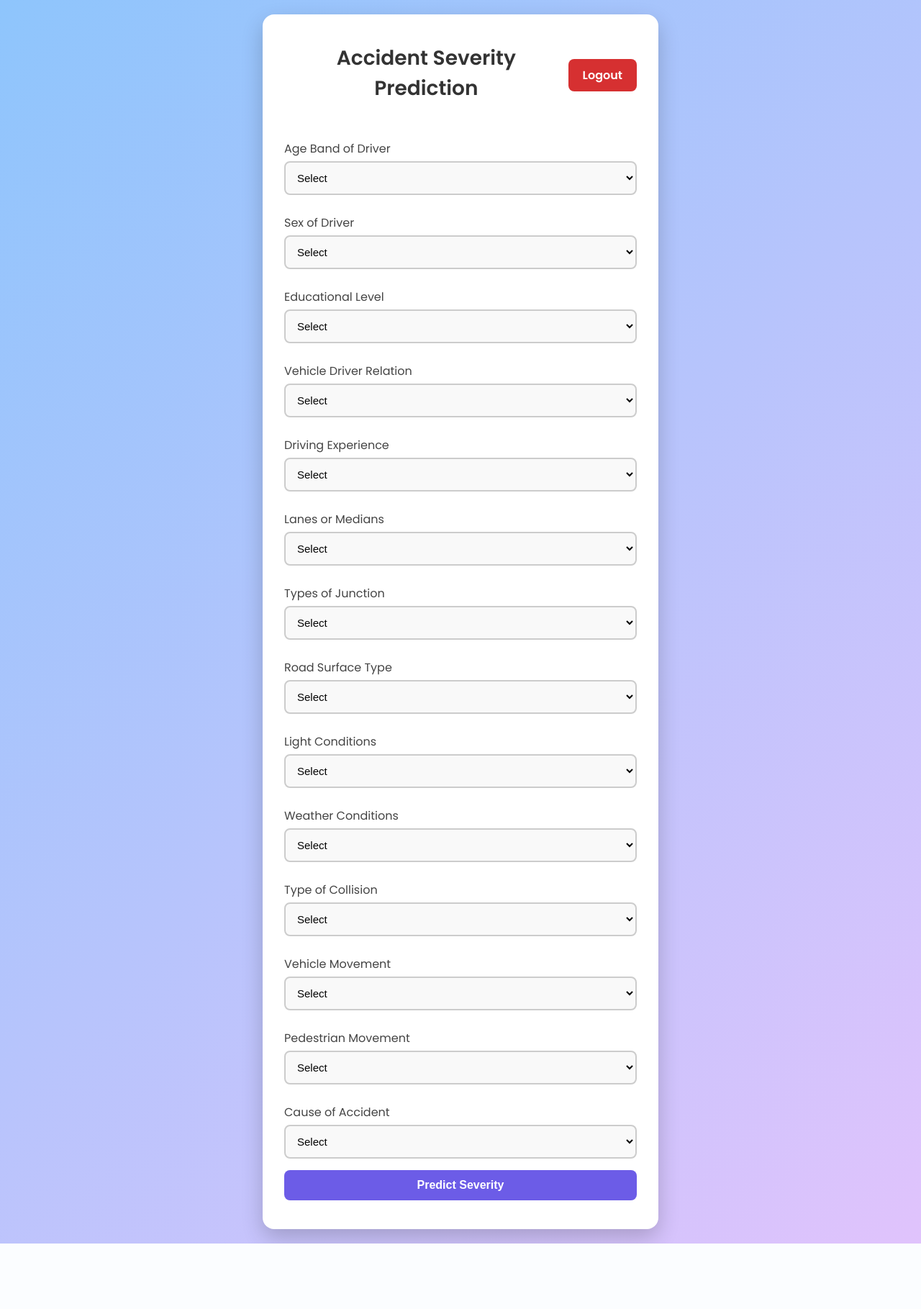
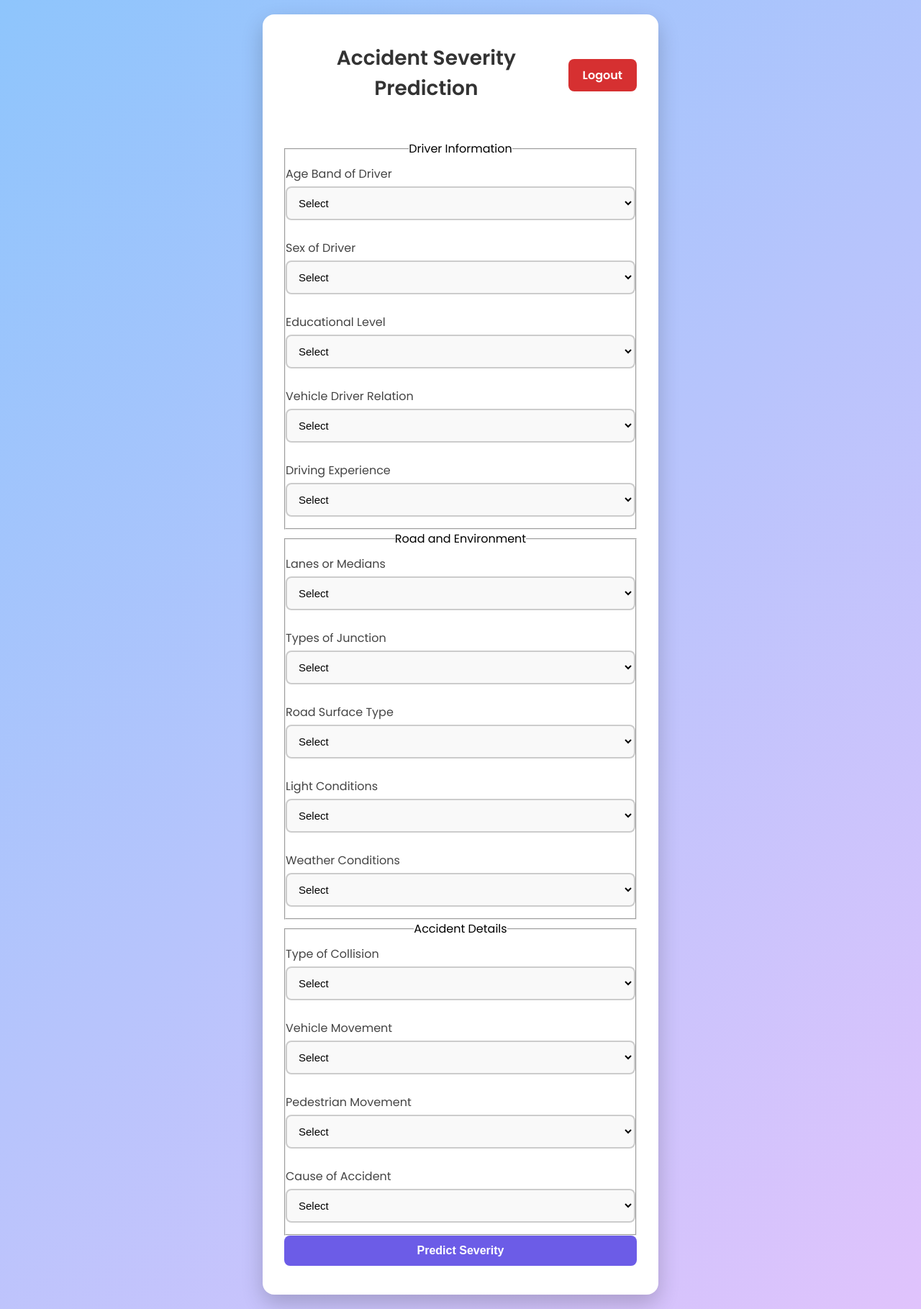
Before and after one commit to awalayahs/road-traffic-api, a Flask app: page /form in a window 1280 px wide. Shown: the whole page at 72% size. Before the commit the page ends 1728 px from the top, so only its background shows below. Run offline with Flask 3, Linux system fonts and the light colour scheme; the visitor is signed in with stand-in values (Sample User, id 1); parts of the project's set-up code (start-up, migrations or seed data) failed here and were passed over.

Commit message:
Update form.html

```diff
--- a/templates/form.html
+++ b/templates/form.html
@@ -10,7 +10,11 @@
             <h2>Accident Severity Prediction</h2>
             <a href="/logout" class="logout">Logout</a>
         </div>
+
         <form action="/predict" method="POST">
+            <fieldset>
+                <legend>Driver Information</legend>
+
                 <label>Age Band of Driver</label>
                 <select name="Age_band_of_driver" required>
                     <option value="">Select</option>
@@ -55,6 +59,10 @@
                     <option>Above 10yr</option>
                     <option>Unknown</option>
                 </select>
+            </fieldset>
+
+            <fieldset>
+                <legend>Road and Environment</legend>
 
                 <label>Lanes or Medians</label>
                 <select name="Lanes_or_Medians" required>
@@ -102,6 +110,10 @@
                     <option>Other</option>
                     <option>Unknown</option>
                 </select>
+            </fieldset>
+
+            <fieldset>
+                <legend>Accident Details</legend>
 
                 <label>Type of Collision</label>
                 <select name="Type_of_collision" required>
@@ -147,6 +159,7 @@
                     <option>Other</option>
                     <option>Unknown</option>
                 </select>
+            </fieldset>
 
             <button type="submit">Predict Severity</button>
         </form>
```
Lines whose indentation alone changed are shown as unchanged.
